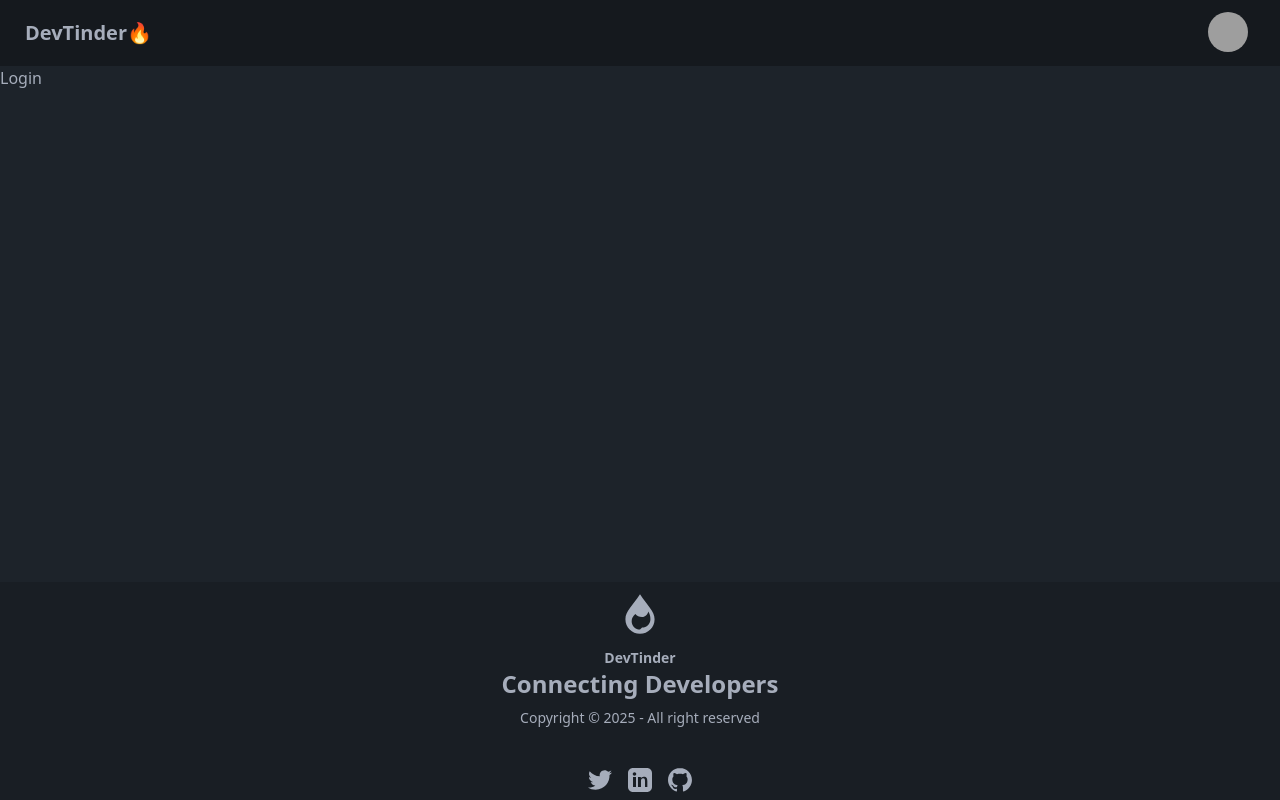
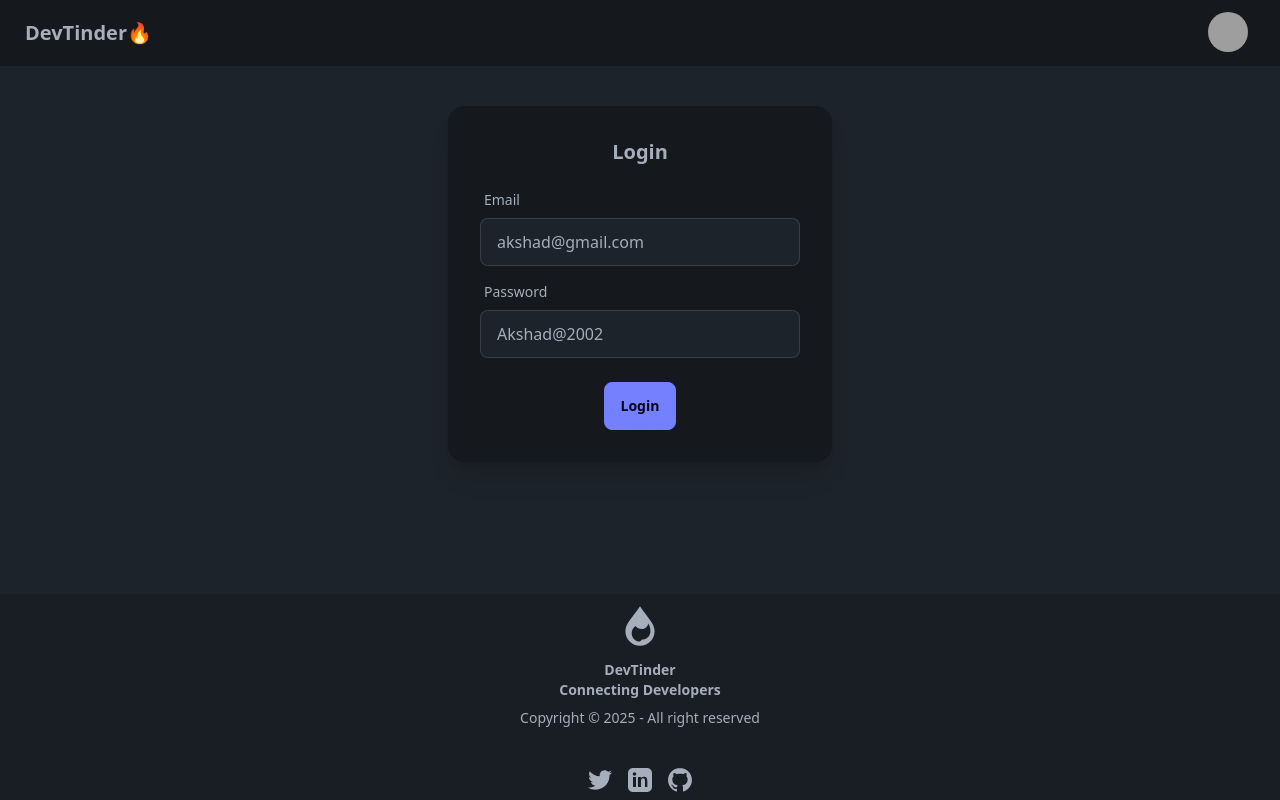
Before and after one commit to santimoy044/Devtinder-Frontend, a React (Vite) app: page /login in a window 1280 px wide. Built offline with nearby package versions, Linux system fonts and the light colour scheme; grey boxes are pictures that could not be loaded.

Commit message:
Login page and API :key:

```diff
--- a/package.json
+++ b/package.json
@@ -10,6 +10,7 @@
     "preview": "vite preview"
   },
   "dependencies": {
+    "axios": "^1.7.9",
     "react": "^19.0.0",
     "react-dom": "^19.0.0",
     "react-router-dom": "^7.1.5"
--- a/src/Components/Footer.jsx
+++ b/src/Components/Footer.jsx
@@ -11,12 +11,12 @@
           clipRule="evenodd"
           className="inline-block fill-current"
         >
-         <path d="M12 2c-3.5 5.5-7 8-7 12 0 3.866 3.134 7 7 7s7-3.134 7-7c0-4-3.5-6.5-7-12zm0 17c-2.209 0-4-1.791-4-4 0-1.389.707-2.651 1.793-3.454.648.857 1.813 1.454 3.207 1.454 1.564 0 2.743-1.245 2.993-2.654.642 1.029 1.007 2.264 1.007 3.654 0 2.209-1.791 4-4 4z"/>
+          <path d="M12 2c-3.5 5.5-7 8-7 12 0 3.866 3.134 7 7 7s7-3.134 7-7c0-4-3.5-6.5-7-12zm0 17c-2.209 0-4-1.791-4-4 0-1.389.707-2.651 1.793-3.454.648.857 1.813 1.454 3.207 1.454 1.564 0 2.743-1.245 2.993-2.654.642 1.029 1.007 2.264 1.007 3.654 0 2.209-1.791 4-4 4z" />
         </svg>
         <p className="font-bold">
           DevTinder
           <br />
-          <h2 className="text-2xl">Connecting Developers</h2>
+          Connecting Developers
         </p>
         <p>Copyright © {new Date().getFullYear()} - All right reserved</p>
       </aside>
--- a/src/Components/Login.jsx
+++ b/src/Components/Login.jsx
@@ -1,9 +1,64 @@
-
+import axios from "axios";
+import { useState } from "react";
 
 const Login = () => {
+  const [emailId, setEmail] = useState("akshad@gmail.com");
+  const [password, setPassword] = useState("Akshad@2002");
+
+  const handleLogin = async () => {
+    try {
+      const res = await axios.post(
+        "http://localhost:3000/login",
+        {
+          emailId,
+          password,
+        },
+        { withCredentials: true }
+      );
+      console.log(res);
+    } catch (err) {
+      console.log(err);
+    }
+  };
+
   return (
-    <div>Login</div>
-  )
-}
+    <div className="flex justify-center my-10">
+      <div className="card bg-base-300 w-96 shadow-xl">
+        <div className="card-body">
+          <h2 className="card-title justify-center">Login</h2>
+          <div>
+            <label className="form-control w-full max-w-xs my-2">
+              <div className="label">
+                <span className="label-text">Email</span>
+              </div>
+              <input
+                type="text"
+                value={emailId}
+                onChange={(e) => setEmail(e.target.value)}
+                className="input input-bordered w-full max-w-xs"
+              />
+            </label>
+            <label className="form-control w-full max-w-xs my-2">
+              <div className="label">
+                <span className="label-text">Password</span>
+              </div>
+              <input
+                type="text"
+                value={password}
+                onChange={(e) => setPassword(e.target.value)}
+                className="input input-bordered w-full max-w-xs"
+              />
+            </label>
+          </div>
+          <div className="card-actions justify-center mt-2">
+            <button className="btn btn-primary" onClick={handleLogin}>
+              Login
+            </button>
+          </div>
+        </div>
+      </div>
+    </div>
+  );
+};
 
-export default Login
+export default Login;
```
Also changed, not shown: eslint.config.js (+11 -11 lines), 1 other file (tests, documents, lock files or other folders).
